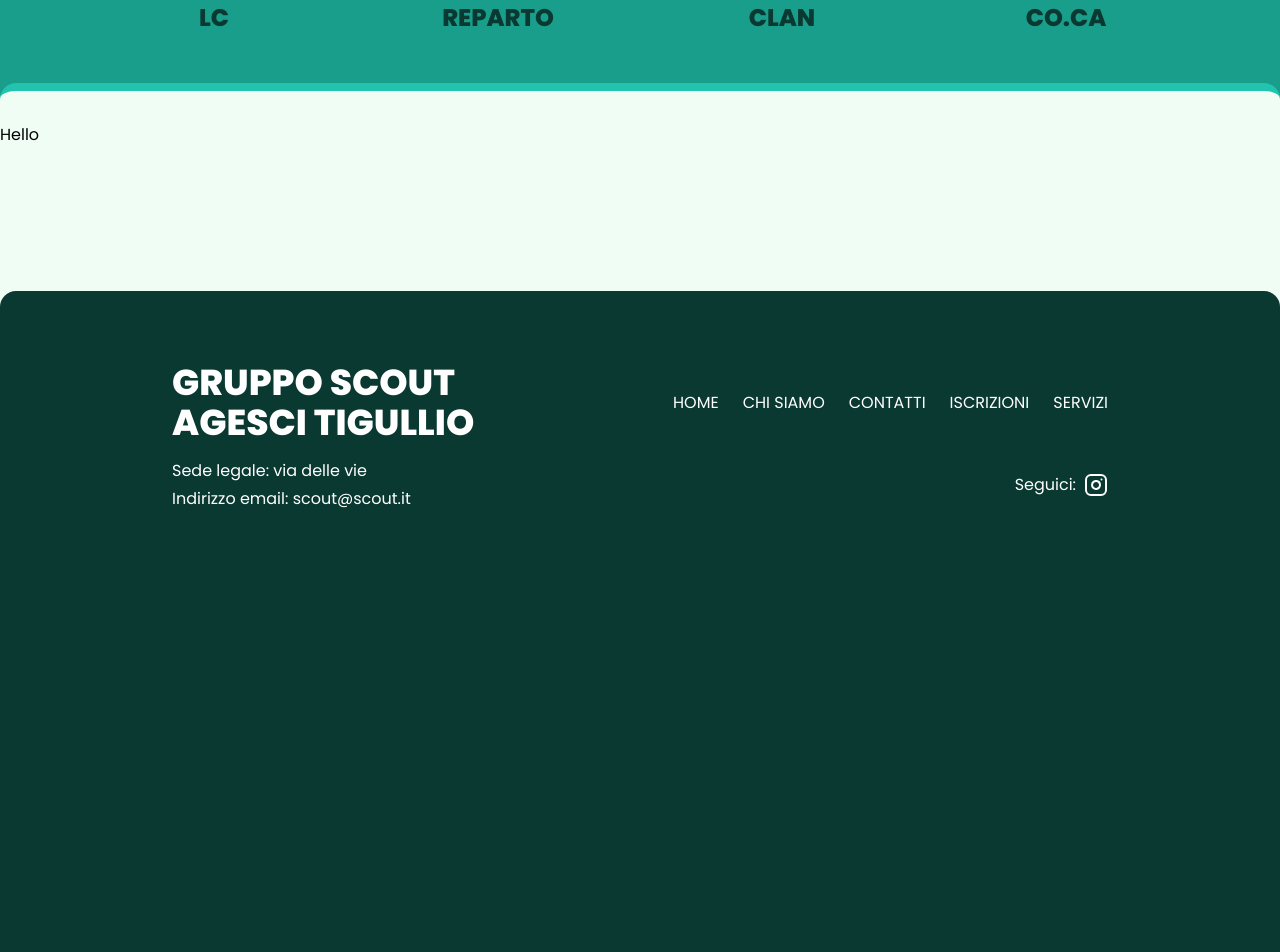
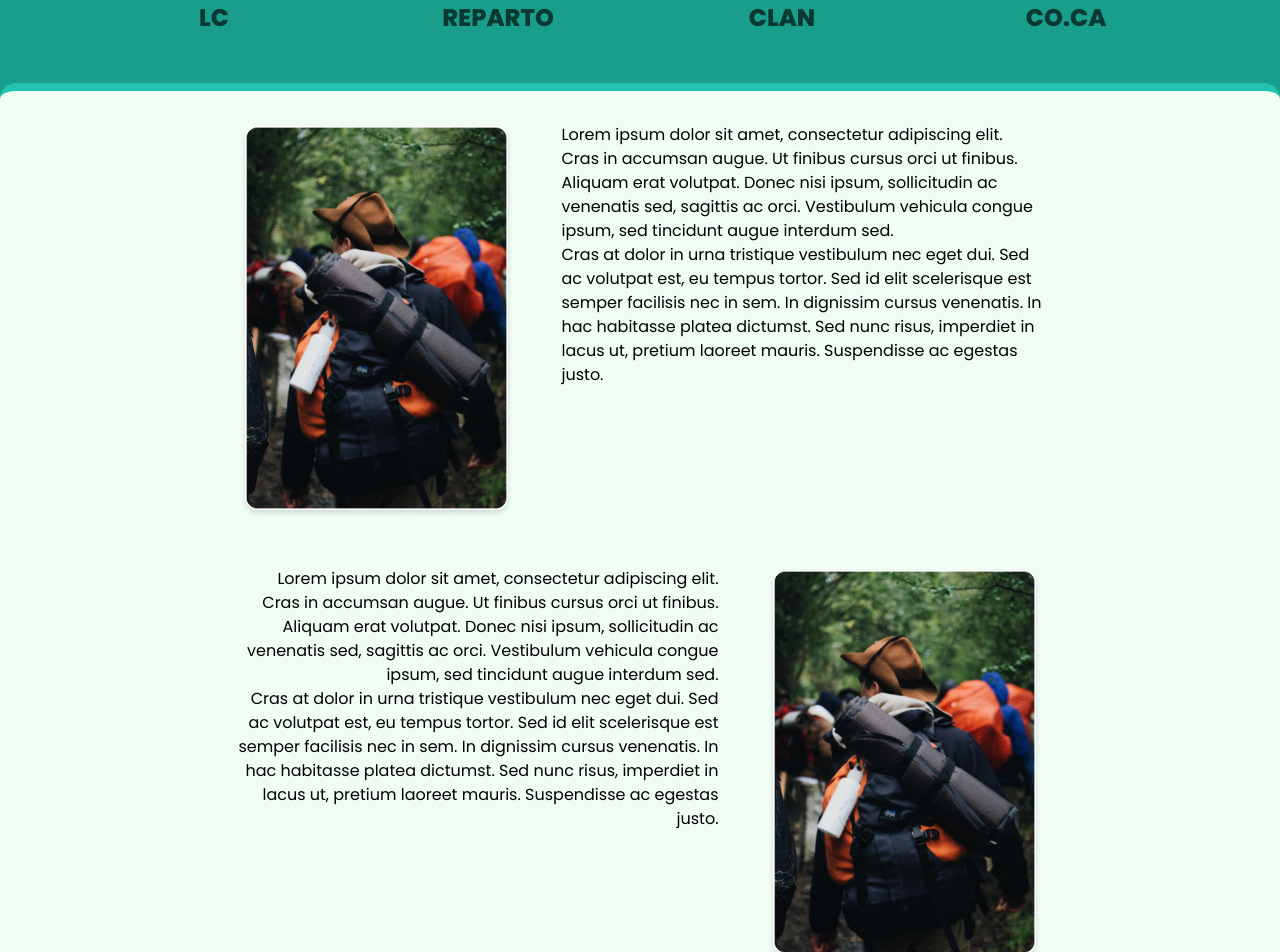
Before and after one commit to cgiovanni96/scout, a Next.js app: page / in a window 1280 px wide. Shown: the part 1560-2512 px from the top of the page. Before the commit the page ends 2103 px from the top, so only its background shows below. Built offline with nearby package versions, Linux system fonts and the light colour scheme.

Commit message:
:sparkles: group description/1

```diff
--- a/src/components/footer/footer.component.tsx
+++ b/src/components/footer/footer.component.tsx
@@ -21,7 +21,7 @@ export const Footer = () => {
 
           <div className="hidden lg:flex gap-6">
             {pages.map((page) => (
-              <Link key={page.path} href={page.path}>
+              <Link key={page.path} href={page.path} className="font-bold">
                 {page.name.toUpperCase()}
               </Link>
             ))}
--- a/src/components/group-description/group-description.component.tsx
+++ b/src/components/group-description/group-description.component.tsx
@@ -1,5 +1,6 @@
 "use client";
 import { motion } from "framer-motion";
+import Image from "next/image";
 
 export const GroupDescription = () => {
   return (
@@ -9,7 +10,50 @@ export const GroupDescription = () => {
       whileInView={{ y: -40, opacity: 1 }}
       viewport={{ once: true }}
     >
-      Hello
+      <div className="flex flex-col items-center w-4/5 lg:w-3/4 pb-8 mx-auto gap-12">
+        <div className="flex flex-col lg:flex-row lg:justify-center gap-4 lg:gap-12">
+          <Image
+            src="/info/1.png"
+            width={275}
+            height={400}
+            alt="Group Description"
+          />
+          <p className="w-full lg:w-1/2">
+            Lorem ipsum dolor sit amet, consectetur adipiscing elit. Cras in
+            accumsan augue. Ut finibus cursus orci ut finibus. Aliquam erat
+            volutpat. Donec nisi ipsum, sollicitudin ac venenatis sed, sagittis
+            ac orci. Vestibulum vehicula congue ipsum, sed tincidunt augue
+            interdum sed. <br />
+            Cras at dolor in urna tristique vestibulum nec eget dui. Sed ac
+            volutpat est, eu tempus tortor. Sed id elit scelerisque est semper
+            facilisis nec in sem. In dignissim cursus venenatis. In hac
+            habitasse platea dictumst. Sed nunc risus, imperdiet in lacus ut,
+            pretium laoreet mauris. Suspendisse ac egestas justo.{" "}
+          </p>
+        </div>
+
+        <div className="flex flex-col lg:flex-row lg:justify-center gap-4 lg:gap-12">
+          <p className="w-full lg:w-1/2 text-right">
+            Lorem ipsum dolor sit amet, consectetur adipiscing elit. Cras in
+            accumsan augue. Ut finibus cursus orci ut finibus. Aliquam erat
+            volutpat. Donec nisi ipsum, sollicitudin ac venenatis sed, sagittis
+            ac orci. Vestibulum vehicula congue ipsum, sed tincidunt augue
+            interdum sed. <br />
+            Cras at dolor in urna tristique vestibulum nec eget dui. Sed ac
+            volutpat est, eu tempus tortor. Sed id elit scelerisque est semper
+            facilisis nec in sem. In dignissim cursus venenatis. In hac
+            habitasse platea dictumst. Sed nunc risus, imperdiet in lacus ut,
+            pretium laoreet mauris. Suspendisse ac egestas justo.{" "}
+          </p>
+
+          <Image
+            src="/info/1.png"
+            width={275}
+            height={400}
+            alt="Group Description"
+          />
+        </div>
+      </div>
     </motion.section>
   );
 };
--- a/src/components/header/header.component.tsx
+++ b/src/components/header/header.component.tsx
@@ -12,7 +12,6 @@ import { MenuIcon } from "@/src/icon";
 import { Overlay } from "@/src/components/overlay";
 
 import { NavigationMenu } from "./navigation-menu.component";
-import { Agesci } from "@/src/ui/agesci";
 
 const variants: Variants = {
   initial: { opacity: 0, top: -100 },
@@ -51,7 +50,7 @@ export const Header = () => {
         variants={variants}
         initial="initial"
         animate={headerVariant}
-        className="fixed flex backdrop-blur-sm justify-between items-center  left-1/2 -translate-x-1/2 w-[90%] md:w-4/5 py-4 px-8 bg-white bg-opacity-80 rounded-lg shadow-md z-10"
+        className="fixed flex backdrop-blur-sm justify-end items-center  left-1/2 -translate-x-1/2 w-[90%] md:w-4/5 py-4 px-8 bg-white bg-opacity-80 rounded-lg shadow-md z-10"
       >
         <nav className="hidden md:flex gap-8">
           <NavigationMenu path={path} filter={true} />
```
